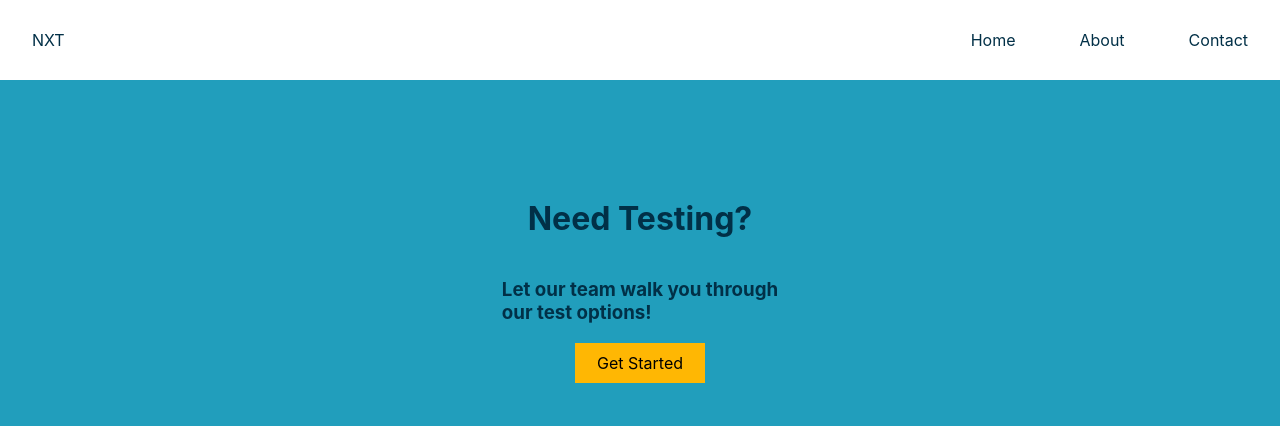
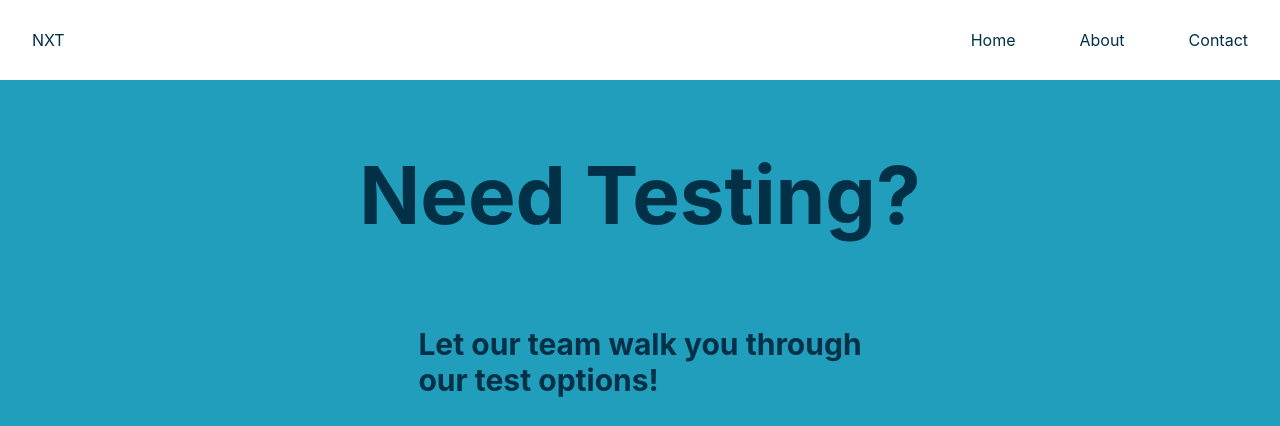
Before and after one commit to Danfirech/covid-landingpage, a Next.js app: page / in a window 1280 px wide. Shown: the top 426 px of the page. Built offline with nearby package versions, Linux system fonts and the light colour scheme.

Commit message:
changed font sizes

```diff
--- a/components/CallToAction.js
+++ b/components/CallToAction.js
@@ -8,8 +8,6 @@ const CallToActionContainer = styled.div`
   height: 400px;
   width: 100vw;
   background-color: #219ebc;
- a
-  padding-top: 80px;
 `;
 
 const Button = styled.div`
@@ -26,8 +24,8 @@ const CallToAction = () => {
   return (
     <>
       <CallToActionContainer>
-        <h1 style={{ color: "#013047" }}>Need Testing?</h1>
-        <h3 style={{ color: "#013047" }}>
+        <h1 style={{ color: "#013047", fontSize: 80 }}>Need Testing?</h1>
+        <h3 style={{ color: "#013047", fontSize: 30 }}>
           Let our team walk you through <br></br>
           our test options!
         </h3>
--- a/pages/index.js
+++ b/pages/index.js
@@ -11,8 +11,8 @@ export default function Home() {
     <>
       <Navbar />
       <CallToAction />
+      <TestOptions />
       <About />
-      <TestOptions />
       <Reviews />
       <Footer />
       <Legal />
```
